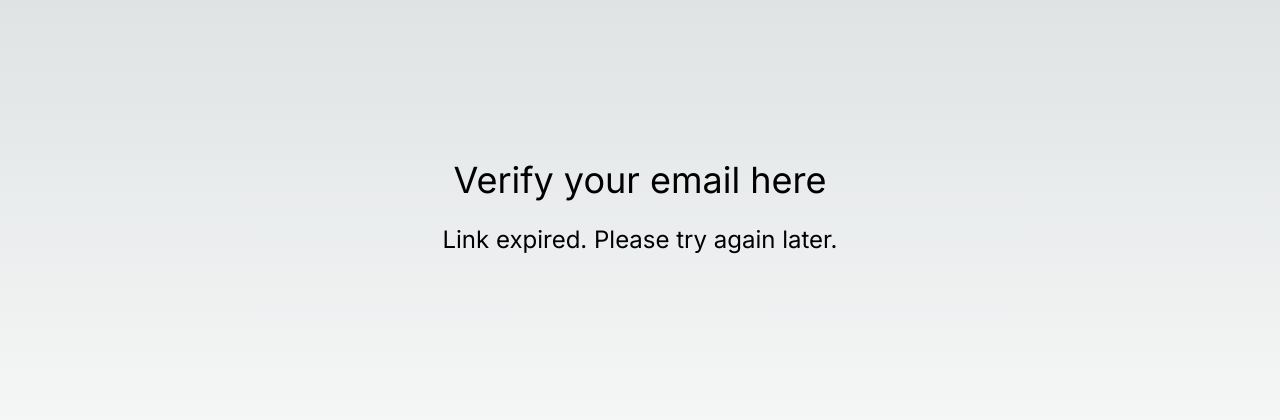
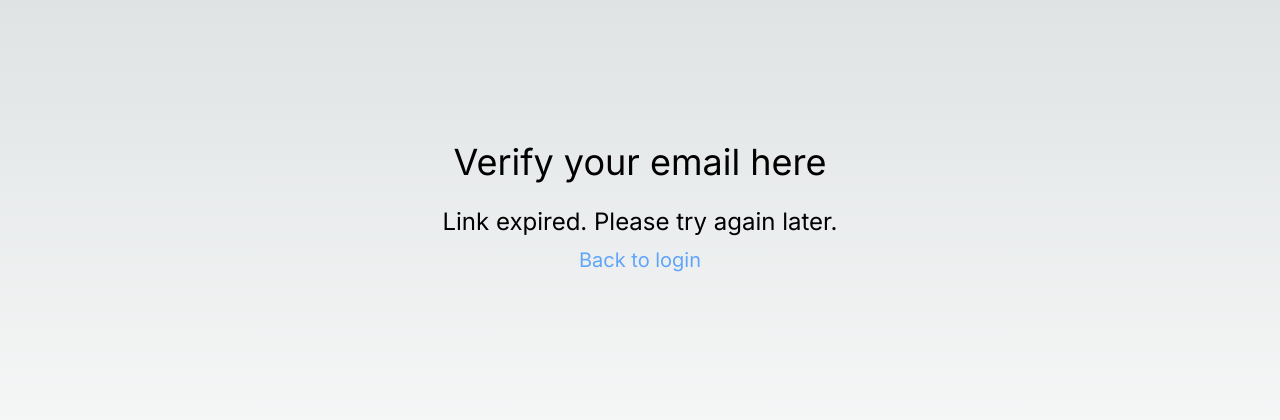
Before and after one commit to Aftab1112/NextJS-Authentication-App, a Next.js app: page /verifyemail in a window 1280 px wide. Shown: the part 184-604 px from the top of the page. Built offline with nearby package versions, Linux system fonts and the light colour scheme.

Commit message:
added login route at verify email page

```diff
--- a/src/app/verifyemail/page.tsx
+++ b/src/app/verifyemail/page.tsx
@@ -4,6 +4,7 @@ import { useRouter } from "next/navigation";
 import React, { useEffect, useState } from "react";
 import toast from "react-hot-toast";
 import Loader from "../components/Loader";
+import Link from "next/link";
 
 const VerifyEmailPage: React.FC = () => {
   const [token, setToken] = useState<string>("");
@@ -61,7 +62,12 @@ const VerifyEmailPage: React.FC = () => {
           ) : (
             <div className="mb-4 text-2xl">
               {error ? (
-                <p>Link expired. Please try again later.</p>
+                <div className="flex flex-col items-center justify-center">
+                  <p>Link expired. Please try again later.</p>
+                  <Link href="/login" className="mt-2 text-xl text-blue-400">
+                    Back to login
+                  </Link>
+                </div>
               ) : (
                 <p>Verifying email...</p>
               )}
```
